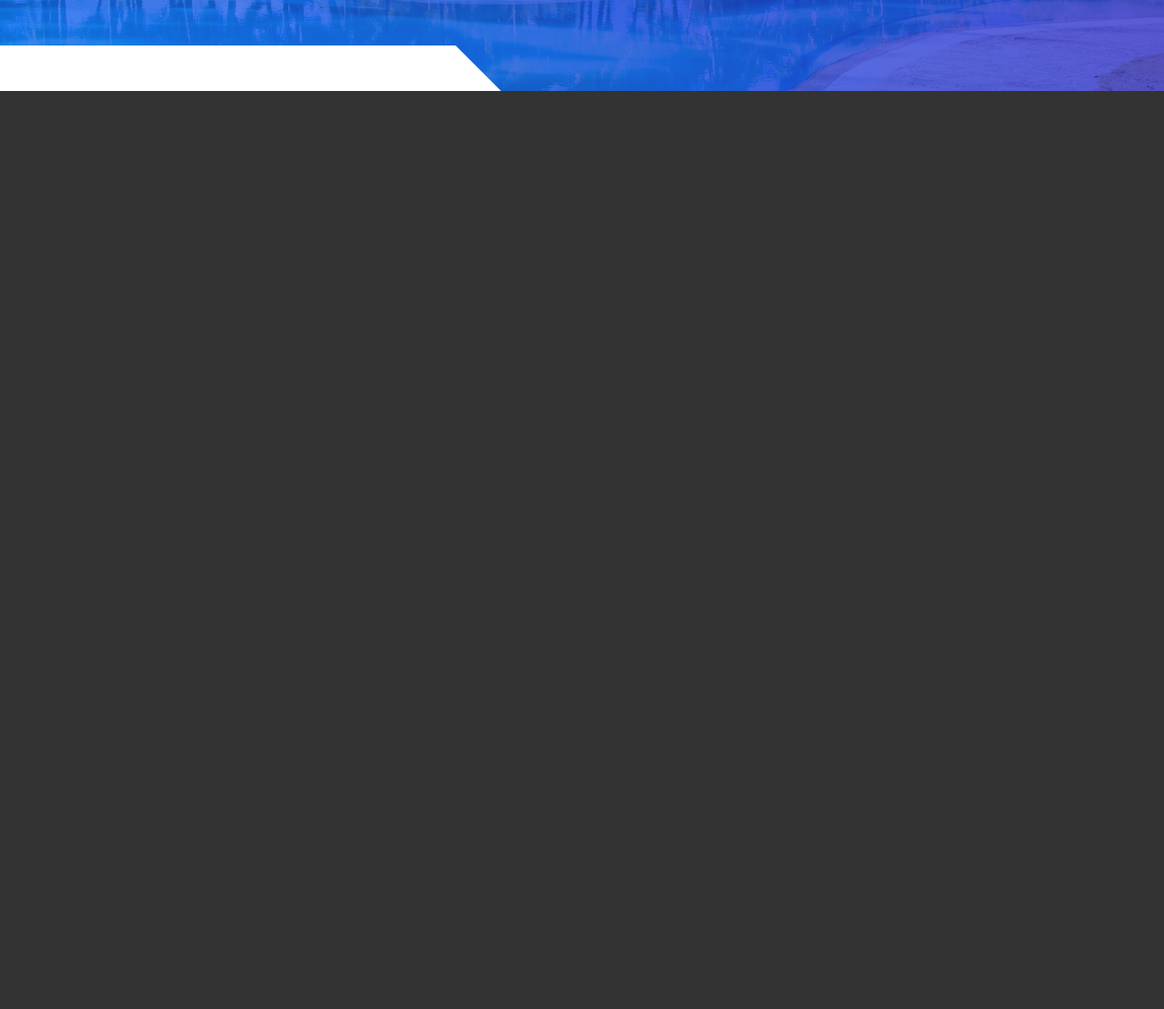
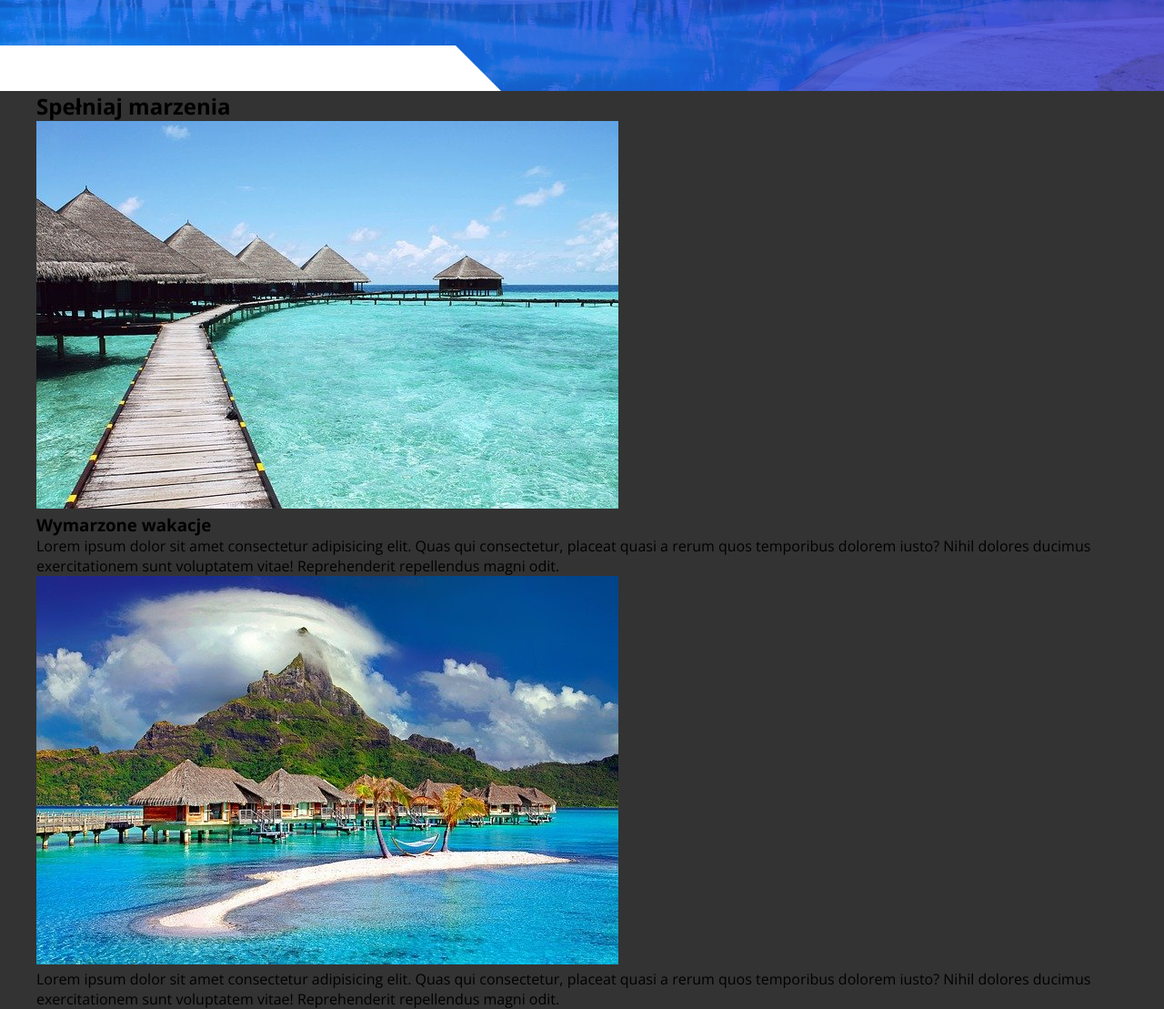
Before and after one commit to Malisiu/TropicalParadise, a plain HTML site: page index.html in a window 1280 px wide. Shown: the part 500-1609 px from the top of the page at 91% size. Before the commit the page ends 800 px from the top, so only its background shows below. Drawn offline with nearby package versions, Linux system fonts and the light colour scheme.

Commit message:
started section dreams

```diff
--- a/index.html
+++ b/index.html
@@ -34,10 +34,41 @@
     <header class="header section">
         <h1 class="header__heading">Tropical Paradise</h1>
         <p class="header__text">Lorem ipsum dolor sit amet consectetur adipisicing elit.</p>
-        <a href="offers" class="header__btn btn-special-animation" >Poznaj ofertę</a>
+        <a href="offers" class="header__btn btn-special-animation">Poznaj ofertę</a>
         <div class="white-block white-block-left"></div>
 
     </header>
+
+    <main class="main">
+        <section class="dreams section-padding section white-section">
+
+            <div class="wrapper">
+                <h2 class="section-heading">Spełniaj marzenia</h2>
+                <div class="dreams__box">
+                    <div class="dreams__box-img">
+                        <img src="/img/paradise-g614984535_640.jpg" alt="" class="dreams__img">
+                    </div>
+                    <div class="dreams__box-text">
+                        <h3 class="dreams__title">Wymarzone wakacje</h3>
+                        <p class="dreams__text">Lorem ipsum dolor sit amet consectetur adipisicing elit. Quas qui
+                            consectetur, placeat quasi a rerum quos temporibus dolorem iusto? Nihil dolores ducimus
+                            exercitationem sunt voluptatem vitae! Reprehenderit repellendus magni odit.</p>
+                    </div>
+                </div>
+                <div class="dreams__box">
+                    <div class="dreams__box-img dreams__box-img--right">
+                        <img src="/img/bora-bora-g00dce4454_640.jpg" alt="" class="dreams__img">
+                    </div>
+                    <div class="dreams__box-text dreams__box-text--right">
+                        <h3 class="dreams__title"></h3>
+                        <p class="dreams__text">Lorem ipsum dolor sit amet consectetur adipisicing elit. Quas qui
+                            consectetur, placeat quasi a rerum quos temporibus dolorem iusto? Nihil dolores ducimus
+                            exercitationem sunt voluptatem vitae! Reprehenderit repellendus magni odit.</p>
+                    </div>
+                </div>
+            </div>
+        </section>
+    </main>
 
 
     <script src="js/main.js"></script>
```
Also changed, not shown: img/bora-bora-g00dce4454_640.jpg (added), img/paradise-g614984535_640.jpg (added).
